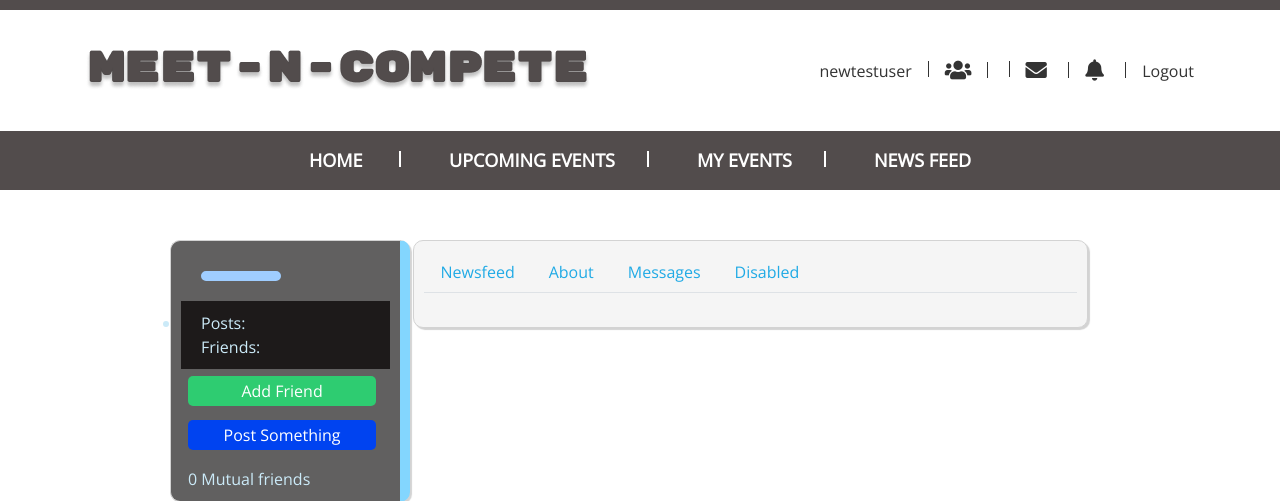
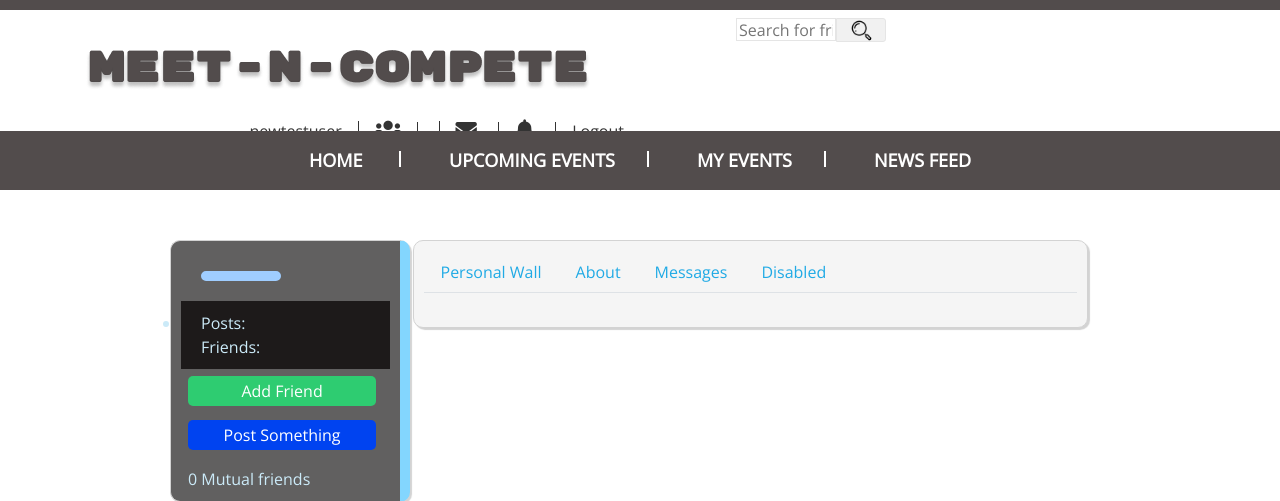
Before and after one commit to MBergam/Meet-n-Compete, a PHP site: page /profile.php in a window 1280 px wide. Shown: the top 501 px of the page. Run offline with PHP 8.4, Linux system fonts and the light colour scheme; a user stored in the database is signed in; data comes from the database, SQL or seed files in the repository; data that the repository does not hold is empty; some libraries are stand-ins or nearby versions.

Commit message:
started some basic Live search codes

```diff
--- a/header.php
+++ b/header.php
@@ -79,6 +79,23 @@ else{
         <div class="row">
             <div class="col-sm-6">
                 <a href=""><img id="logo" src="img/logo.png" alt=""></a>
+            </div>
+            <div class="col-sm-6">
+                <div class="search">
+                    <form action="search.php" method="get" name="search_form">
+                        <input type="text" onkeyup="getLiveSearchUsers(this.value, '<?php echo $userLogin;?>')" name="q" placeholder="Search for friends..." autocomplete="off" id="search_text_input">
+                        <div class="button_holder">
+                            <img src="img/search--v2.png">
+
+                        </div>
+                    </form>
+                    <div class="search_result">
+
+                    </div>
+                    <div class="search_result_footer_empty">
+
+                    </div>
+                </div>
             </div>
             <div class="col-sm-6">
                 <div id="header-right" class="vertical-center">
--- a/js/mnc.js
+++ b/js/mnc.js
@@ -1,4 +1,14 @@
 $(document).ready(function () {
+
+    $('#search_text_input').focus(function () {
+        if(window.matchMedia("(min-width: 500px)").matches){
+            $(this).animate({width: '250px'},500);
+        }
+    });
+
+    $('.button_holder').on('click',function () {
+        document.search_form.submit();
+    })
 
     //button for profile post
     $('#submit_profile_post').click(function () {
--- a/profile.php
+++ b/profile.php
@@ -102,7 +102,7 @@
         <div class="profile_main_column column">
             <ul class="nav nav-tabs" role="tablist" id="profileTabs">
                 <li class="nav-item">
-                    <a class="nav-link " href="#newsfeed_div" aria-controls="newsfeed_div" role="tab" data-toggle="tab">Newsfeed</a>
+                    <a class="nav-link " href="#newsfeed_div" aria-controls="newsfeed_div" role="tab" data-toggle="tab">Personal Wall</a>
                 </li>
 
                 <li class="nav-item">
--- a/style.css
+++ b/style.css
@@ -1362,3 +1362,35 @@ THIS CODE BELOW IS FOR PROFILE.PHP
     font-size: 85%;
     margin: 0;
 }
+
+.search{
+    margin: 8px 0 0 15%;
+}
+
+.search #search_text_input{
+    border: thin solid #e5e5e5;
+    float: left;
+    height: 23px;
+    outline: 0;
+    width: 100px;
+    border-top-right-radius: 0;
+    border-bottom-right-radius: 0;
+}
+
+.button_holder{
+    background-color: #f1f1f1;
+    border: thin solid #e5e5e5;
+    cursor: pointer;
+    float: left;
+    height: 24px;
+    text-align: center;
+    width: 50px;
+    border-top-right-radius: 3px;
+    border-bottom-right-radius: 3px;
+}
+
+.button_holder img{
+    margin-top: -4px;
+    width: 25px;
+    height: 25px;
+}
```
Also changed, not shown: img/search--v2.png (added).
